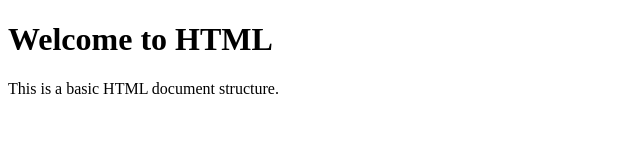
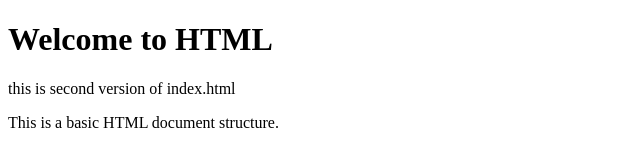
Before and after one commit to Rakshith4916/Myrepo, a plain HTML site: page index.html in a window 1280 px wide. Shown: the whole page, without its empty margins (0-640 px from the left). Drawn offline with Linux system fonts and the light colour scheme.

Commit message:
Second version of index.html

```diff
--- a/index.html
+++ b/index.html
@@ -7,6 +7,7 @@
 </head>
 <body>
     <h1>Welcome to HTML</h1>
+    <p>this is second version of index.html</p>
     <p>This is a basic HTML document structure.</p>
 </body>
 </html>
```
